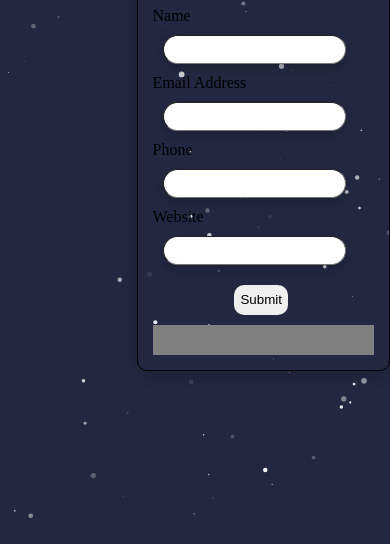
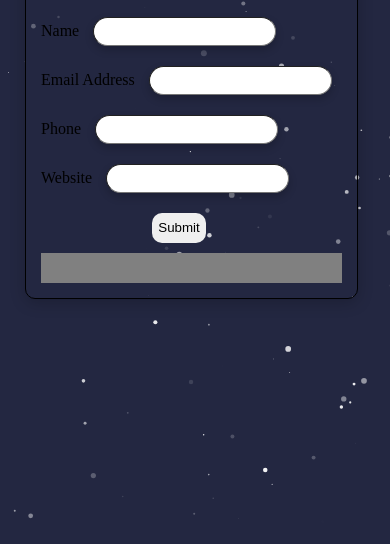
Before and after one commit to code-glutton/progressBar, a plain HTML site: page index.html in a window 390 px wide. Shown: the part 300-848 px from the top of the page. Drawn offline with nearby package versions, Linux system fonts and the light colour scheme.

Commit message:
responsiveness

```diff
--- a/css/style.css
+++ b/css/style.css
@@ -1,3 +1,15 @@
+@media only screen and (max-width: 480px) {
+    #cont{
+        position: absolute;
+        top: 25%;
+        left:0%;
+        border:solid 1px;
+        box-shadow: 0 4px 16px 0 rgba(0,0,0,0.2);
+        border-radius:10px;
+        padding:15px;
+    }
+  }
+
 body,html{
     width:100%;
     height:100%;
@@ -58,3 +70,28 @@ button:hover{
     box-shadow: 0 8px 1000px 0 rgba(0,0,0,0.2);
     border:5px;
 }
+
+@media only screen and (max-width: 480px) {
+    #cont{
+        position: absolute;
+        top: 25%;
+        left:45px;
+        border:solid 1px;
+        box-shadow: 0 4px 16px 0 rgba(0,0,0,0.2);
+        border-radius:10px;
+        padding:15px;
+    }
+  }
+
+  @media screen and (max-width: 390px) {
+    #cont{
+        position: absolute;
+        top: 25%;
+        left:25px;
+        border:solid 1px;
+        box-shadow: 0 4px 16px 0 rgba(0,0,0,0.2);
+        border-radius:10px;
+        padding:15px;
+    }
+
+}
--- a/js/script.js
+++ b/js/script.js
@@ -1,5 +1,3 @@
-
-
 let inputVar = document.getElementsByClassName("input");
 
 console.log(inputVar);
@@ -25,6 +23,8 @@ arr.map(x => {
         .setProperty('--progress', `${sum}%`);
         console.log(getComputedStyle(document.documentElement)
         .getPropertyValue('--progress') + " num");
+
+
         }
         else{
             console.log("full");
```
